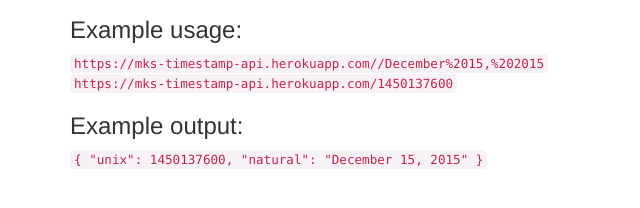
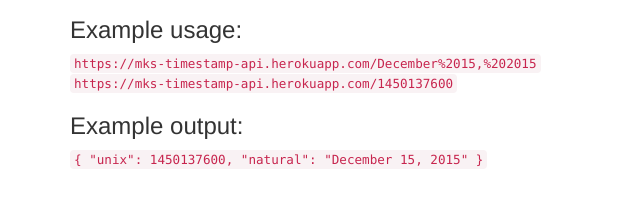
Before and after one commit to minhkashyu/fcc-timestamp-microservice, a website: page views/index.html in a window 1280 px wide. Shown: the part 238-446 px from the top of the page, 0-640 px from the left. Drawn offline with nearby package versions, Linux system fonts and the light colour scheme.

Commit message:
remove one / in index.html

```diff
--- a/views/index.html
+++ b/views/index.html
@@ -21,7 +21,7 @@
             <ul>3) If it does not contain a date or Unix timestamp, it returns null for those properties.</ul>
         </blockquote>
         <h3>Example usage:</h3>
-        <code>https://mks-timestamp-api.herokuapp.com//December%2015,%202015</code><br>
+        <code>https://mks-timestamp-api.herokuapp.com/December%2015,%202015</code><br>
         <code>https://mks-timestamp-api.herokuapp.com/1450137600</code>
         <h3>Example output:</h3>
         <code>
```
